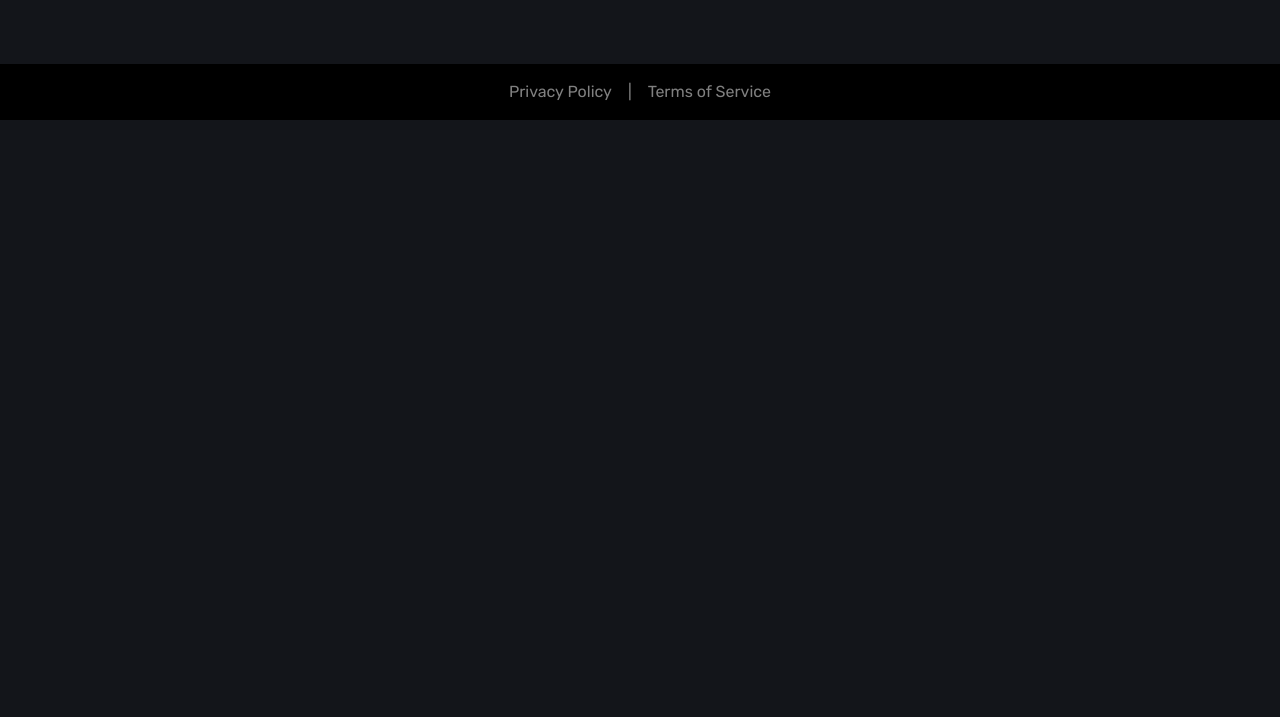
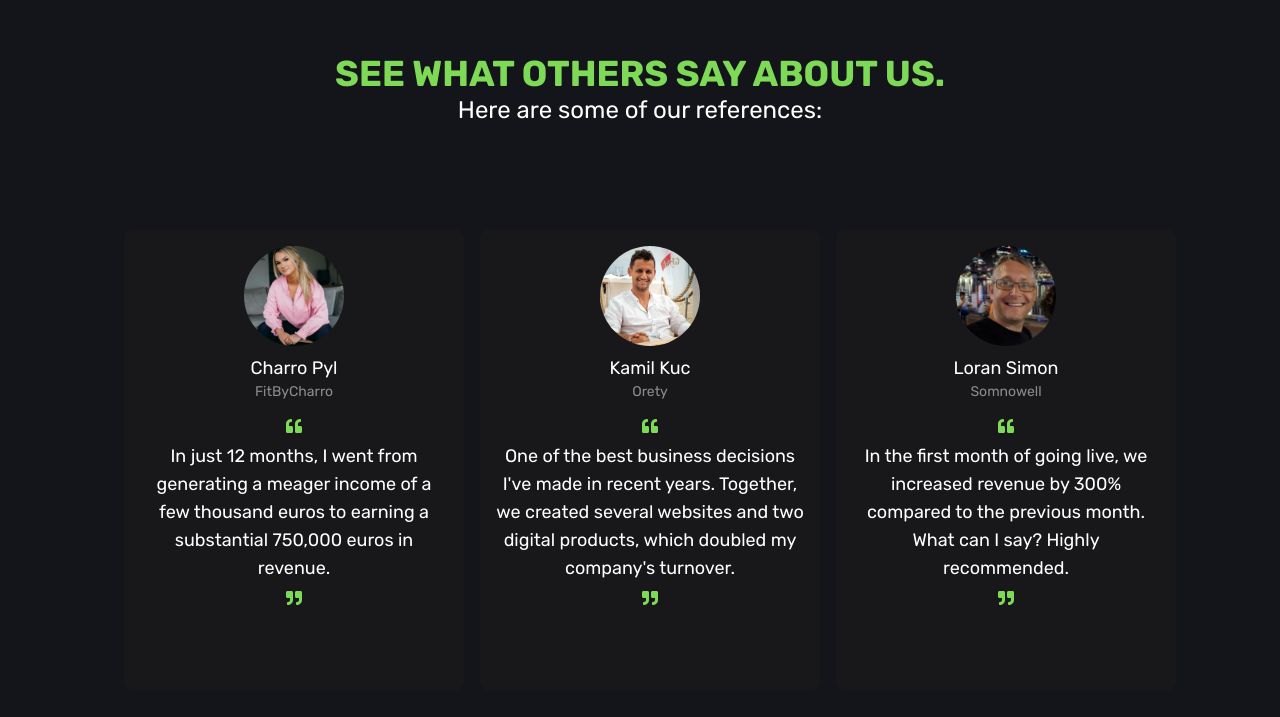
Before and after one commit to BBualdo/salegency.co, an Astro site: page / in a window 1280 px wide. Shown: the part 1616-2333 px from the top of the page. Before the commit the page ends 1736 px from the top, so only its background shows below. Built offline with nearby package versions, Linux system fonts and the light colour scheme; Astro itself is replaced by a stand-in of ours.

Commit message:
RWD:Opinions

```diff
--- a/src/components/Opinions/OpinionList.astro
+++ b/src/components/Opinions/OpinionList.astro
@@ -4,7 +4,7 @@ import TextOpinion from "./TextOpinion.astro";
 import VideoOpinion from "./VideoOpinion.astro";
 ---
 
-<div class="flex gap-4 mt-20 w-full p-6">
+<div class="flex gap-4 xs:mt-4 lg:mt-20 w-full p-6 xs:max-lg:flex-col">
   {
     opinions.map((opinion) => {
       if (opinion.type === "text") {
--- a/src/components/Opinions/Opinions.astro
+++ b/src/components/Opinions/Opinions.astro
@@ -5,7 +5,7 @@ import OpinionList from "./OpinionList.astro";
 <section id="opinions" class="section">
   <div class="w-full flex flex-col items-center">
     <h2 class="heading text-greencell">See what others say about us.</h2>
-    <h3 class="text-white text-2xl">Here are some of our references:</h3>
+    <h3 class="text-white xs:text-lg xs:max-lg:text-center lg:text-2xl">Here are some of our references:</h3>
     <OpinionList />
   </div>
 </section>
--- a/src/components/Opinions/TextOpinion.astro
+++ b/src/components/Opinions/TextOpinion.astro
@@ -7,7 +7,7 @@ const { image, author, company, content } = Astro.props;
 ---
 
 <div
-  class="bg-zinc-900 rounded-lg min-w-[340px] max-w-full max-h-full min-h-[460px] p-4 flex flex-col items-center gap-4 transition-all duration-300 hover:scale-105"
+  class="bg-zinc-900 rounded-lg xs:w-full lg:min-w-[340px] xs:min-h-[240px] lg:min-h-[460px] p-4 flex flex-col items-center gap-4 transition-all duration-300 hover:scale-105"
 >
   <div class="flex flex-col items-center gap-2">
     <Image
@@ -15,7 +15,7 @@ const { image, author, company, content } = Astro.props;
       alt={`${author} photo`}
       width={100}
       height={100}
-      class="rounded-full aspect-[1/1]"
+      class="rounded-full xs:max-lg:w-[60px] xs:max-lg:h-[60px] aspect-[1/1]"
     />
     <div class="flex flex-col items-center">
       <p class="text-lg">{author}</p>
@@ -25,7 +25,7 @@ const { image, author, company, content } = Astro.props;
 
   <div class="flex flex-col items-center gap-2">
     <FaQuoteLeft className="text-greencell inline" />
-    <p class="text-center text-lg">{content}</p>
+    <p class="text-center xs:text-md lg:text-lg">{content}</p>
     <FaQuoteRight className="text-greencell inline" />
   </div>
 </div>
--- a/src/components/Opinions/VideoOpinion.astro
+++ b/src/components/Opinions/VideoOpinion.astro
@@ -3,7 +3,7 @@ const { videoURL, title } = Astro.props;
 ---
 
 <div
-  class="bg-zinc-900 rounded-lg min-w-[340px] max-w-full max-h-full min-h-[460px] p-4 flex flex-col items-center gap-4 transition-all duration-300 hover:scale-105"
+  class="bg-zinc-900 rounded-lg xs:w-full lg:min-w-[340px] lg:min-h-[460px] p-4 flex flex-col items-center gap-4 transition-all duration-300 hover:scale-105"
 >
   <iframe
     title={title}
--- a/src/pages/index.astro
+++ b/src/pages/index.astro
@@ -22,8 +22,8 @@ import MobileNav from "../components/interface/MobileNav";
   <main class="flex flex-col items-center px-4">
     <Intro />
     <Mission />
-    <!-- <Opinions />
-    <Offer />
+    <Opinions />
+    <!-- <Offer />
     <Process />
     <Results />
     <About />
```
